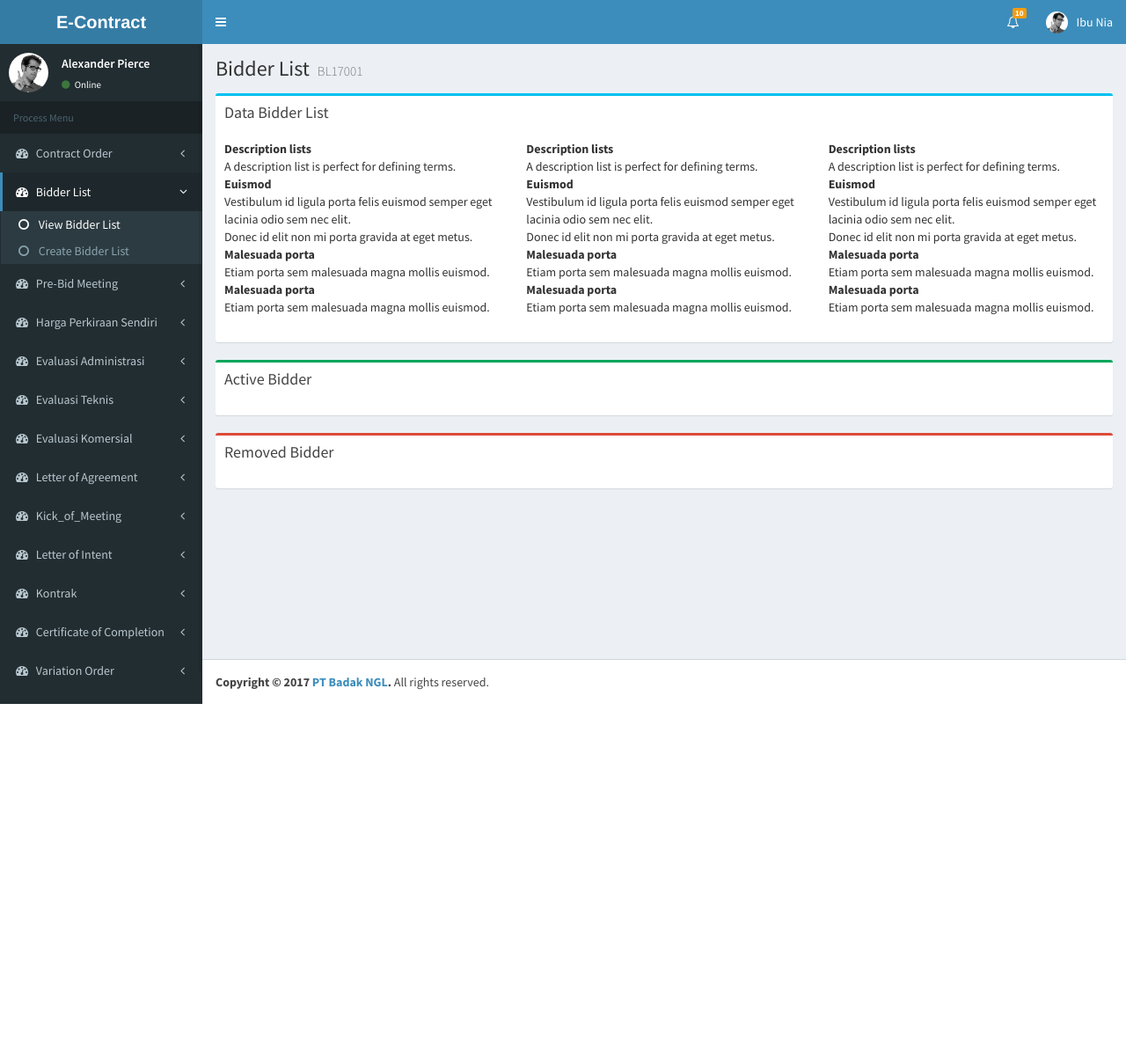
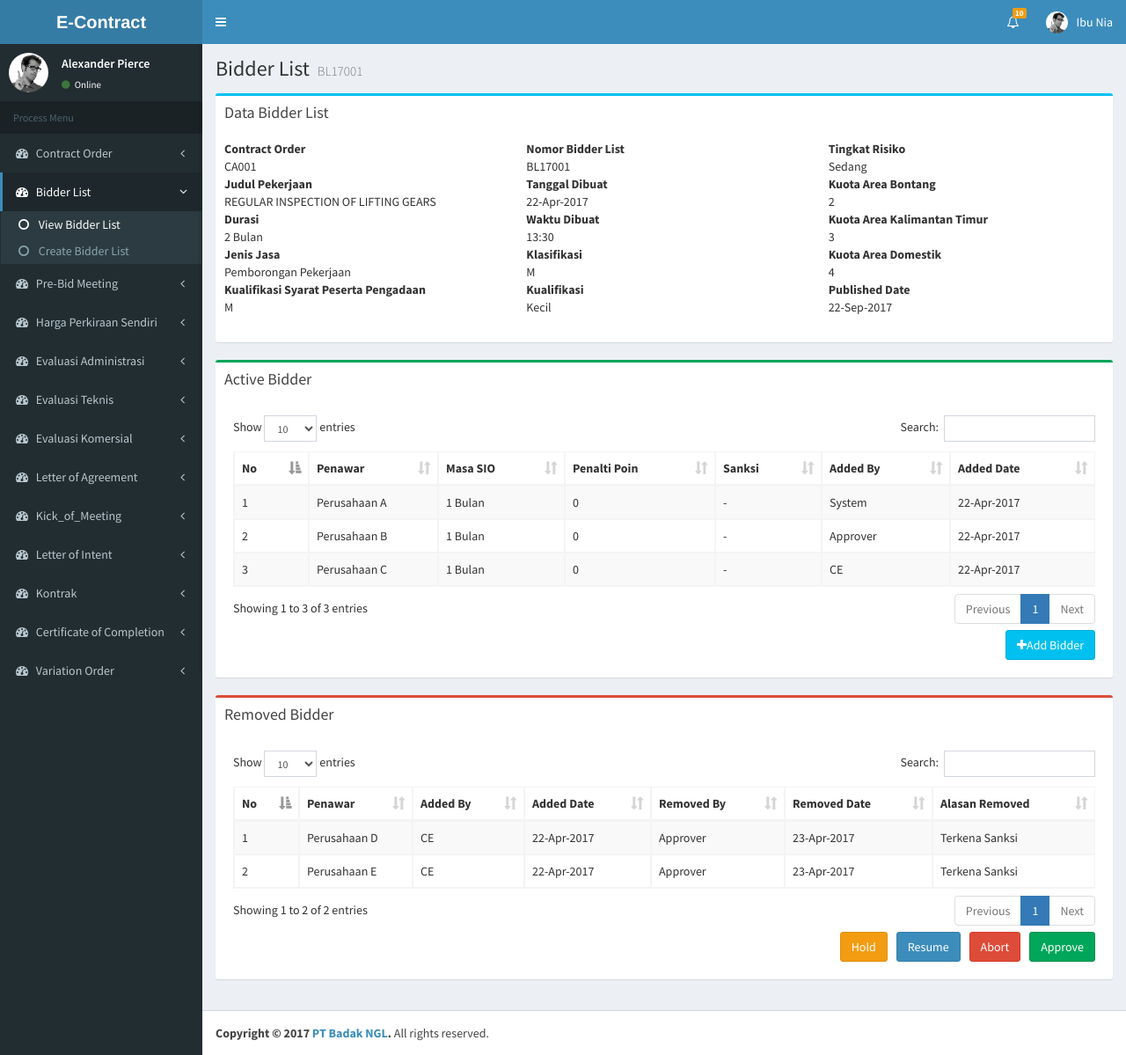
Before and after one commit to setyassida/econtractview, a PHP site: page /pages/p2/p2c.php in a window 1280 px wide. Shown: the whole page at 88% size. Before the commit the page ends 800 px from the top, so only its background shows below. Run offline with PHP 8.4, Linux system fonts and the light colour scheme; some libraries are stand-ins or nearby versions.

Commit message:
p2 browse view create

```diff
--- a/pages/p2/p2c.php
+++ b/pages/p2/p2c.php
@@ -348,41 +348,45 @@
               <div class="row">
                 <div class="col-xs-4">
                   <dl>
-                    <dt>Description lists</dt>
-                    <dd>A description list is perfect for defining terms.</dd>
-                    <dt>Euismod</dt>
-                    <dd>Vestibulum id ligula porta felis euismod semper eget lacinia odio sem nec elit.</dd>
-                    <dd>Donec id elit non mi porta gravida at eget metus.</dd>
-                    <dt>Malesuada porta</dt>
-                    <dd>Etiam porta sem malesuada magna mollis euismod.</dd>
-                    <dt>Malesuada porta</dt>
-                    <dd>Etiam porta sem malesuada magna mollis euismod.</dd>
+                    <dt>Contract Order</dt>
+                    <dd>CA001</dd>
+                    <dt>Judul Pekerjaan</dt>
+                    <dd>REGULAR INSPECTION OF LIFTING GEARS</dd>
+                    <dt>Durasi</dt>
+                    <dd>2 Bulan</dd>
+                    <dt>Jenis Jasa</dt>
+                    <dd>Pemborongan Pekerjaan</dd>
+                    <dt>Kualifikasi Syarat Peserta Pengadaan</dt>
+                    <dd>M</dd>
                   </dl>
                 </div>
                 <div class="col-xs-4">
                   <dl>
-                    <dt>Description lists</dt>
-                    <dd>A description list is perfect for defining terms.</dd>
-                    <dt>Euismod</dt>
-                    <dd>Vestibulum id ligula porta felis euismod semper eget lacinia odio sem nec elit.</dd>
-                    <dd>Donec id elit non mi porta gravida at eget metus.</dd>
-                    <dt>Malesuada porta</dt>
-                    <dd>Etiam porta sem malesuada magna mollis euismod.</dd>
-                    <dt>Malesuada porta</dt>
-                    <dd>Etiam porta sem malesuada magna mollis euismod.</dd>
+                    <dt>Nomor Bidder List</dt>
+                    <dd>BL17001</dd>
+                    <dt>Tanggal Dibuat</dt>
+                    <dd>22-Apr-2017</dd>
+                    <dt>Waktu Dibuat</dt>
+                    <dd>13:30</dd>
+                    <dt>Klasifikasi</dt>
+                    <dd>M</dd>
+                    <dt>Kualifikasi</dt>
+                    <dd>Kecil</dd>
+                    <dt>
                   </dl>
                 </div>
                 <div class="col-xs-4">
                   <dl>
-                    <dt>Description lists</dt>
-                    <dd>A description list is perfect for defining terms.</dd>
-                    <dt>Euismod</dt>
-                    <dd>Vestibulum id ligula porta felis euismod semper eget lacinia odio sem nec elit.</dd>
-                    <dd>Donec id elit non mi porta gravida at eget metus.</dd>
-                    <dt>Malesuada porta</dt>
-                    <dd>Etiam porta sem malesuada magna mollis euismod.</dd>
-                    <dt>Malesuada porta</dt>
-                    <dd>Etiam porta sem malesuada magna mollis euismod.</dd>
+                    <dt>Tingkat Risiko</dt>
+                    <dd>Sedang</dd>
+                    <dt>Kuota Area Bontang</dt>
+                    <dd>2</dd>
+                    <dt>Kuota Area Kalimantan Timur</dt>
+                    <dd>3</dd>
+                    <dt>Kuota Area Domestik</dt>
+                    <dd>4</dd>
+                    <dt>Published Date</dt>
+                    <dd>22-Sep-2017</dd>
                   </dl>
                 </div>
               </div>
@@ -395,7 +399,55 @@
             </div>
             <!-- /.box-header -->
             <div class="box-body">
+              <!-- /.box-header -->
+              <div class="box-body">
+                <table id="example1" class="table table-bordered table-striped">
+                  <thead>
+                  <tr>
+                    <th>No</th>
+                    <th>Penawar</th>
+                    <th>Masa SIO</th>
+                    <th>Penalti Poin</th>
+                    <th>Sanksi</th>
+                    <th>Added By</th>
+                    <th>Added Date</th>
+                  </tr>
+                  </thead>
+                  <tbody>
+                  <tr>
+                    <td>1</td>
+                    <td>Perusahaan A</td>
+                    <td>1 Bulan</td>
+                    <td>0</td>
+                    <td>-</td>
+                    <td>System</td>
+                    <td>22-Apr-2017</td>
+                  </tr>
+                  <tr>
+                    <td>2</td>
+                    <td>Perusahaan B</td>
+                    <td>1 Bulan</td>
+                    <td>0</td>
+                    <td>-</td>
+                    <td>Approver</td>
+                    <td>22-Apr-2017</td>
+                  </tr>
+                  <tr>
+                    <td>3 </td>
+                    <td>Perusahaan C</td>
+                    <td>1 Bulan</td>
+                    <td>0</td>
+                    <td>-</td>
+                    <td>CE</td>
+                    <td>22-Apr-2017</td>
+                  </tr>
 
+                </table>
+                <div class="pull-right">
+                  <a href="#" class="btn btn-info pull-right"><span class="fa fa-plus"></span>Add Bidder</a>
+                </div>
+              </div>
+              <!-- /.box-body -->
             </div>
             <!-- /.box-body -->
           </div>
@@ -408,7 +460,54 @@
             </div>
             <!-- /.box-header -->
             <div class="box-body">
-
+              <!-- /.box-header -->
+              <div class="box-body">
+                <table id="example2" class="table table-bordered table-striped">
+                  <thead>
+                  <tr>
+                    <th>No</th>
+                    <th>Penawar</th>
+                    <th>Added By</th>
+                    <th>Added Date</th>
+                    <th>Removed By</th>
+                    <th>Removed Date</th>
+                    <th>Alasan Removed</th>
+                  </tr>
+                  </thead>
+                  <tbody>
+                  <tr>
+                    <td>1</td>
+                    <td>Perusahaan D</td>
+                    <td>CE</td>
+                    <td>22-Apr-2017</td>
+                    <td>Approver</td>
+                    <td>23-Apr-2017</td>
+                    <td>Terkena Sanksi</td>
+                  </tr>
+                  <tr>
+                    <td>2</td>
+                    <td>Perusahaan E</td>
+                    <td>CE</td>
+                    <td>22-Apr-2017</td>
+                    <td>Approver</td>
+                    <td>23-Apr-2017</td>
+                    <td>Terkena Sanksi</td>
+                  </tr>
+                </table>
+                <div class="pull-right" style="margin-left: 1rem">
+                  <a href="#" class="btn btn-success pull-right">Approve</a>
+                </div>
+                <div class="pull-right" style="margin-left: 1rem">
+                  <a href="#" class="btn btn-danger pull-right">Abort</a>
+                </div>
+                <div class="pull-right" style="margin-left: 1rem">
+                  <a href="#" class="btn btn-primary pull-right">Resume</a>
+                </div>
+                <div class="pull-right" style="margin-left: 1rem">
+                  <a href="#" class="btn btn-warning pull-right">Hold</a>
+                </div>
+              </div>
+              <!-- /.box-body -->
             </div>
             <!-- /.box-body -->
           </div>
@@ -643,14 +742,7 @@
 <script>
   $(function () {
     $("#example1").DataTable();
-    $('#example2').DataTable({
-      "paging": true,
-      "lengthChange": false,
-      "searching": false,
-      "ordering": true,
-      "info": true,
-      "autoWidth": false
-    });
+    $('#example2').DataTable();
   });
 </script>
 </body>
```
